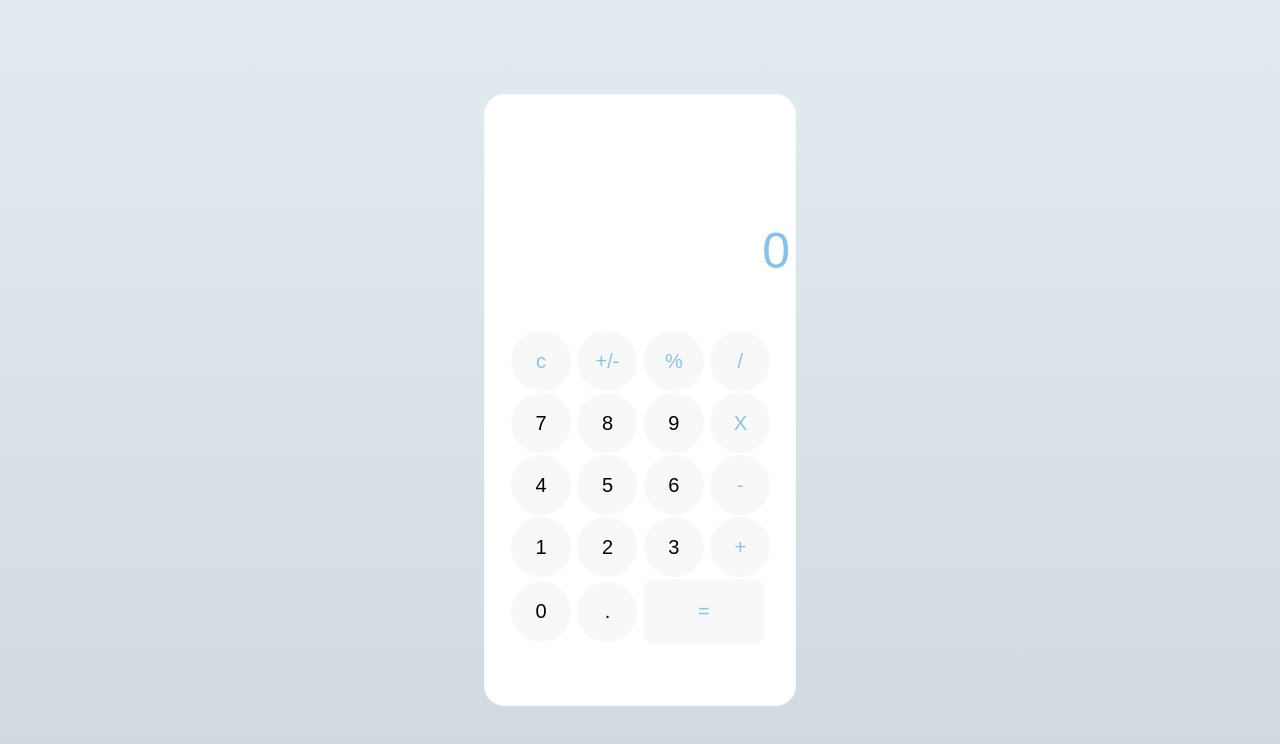
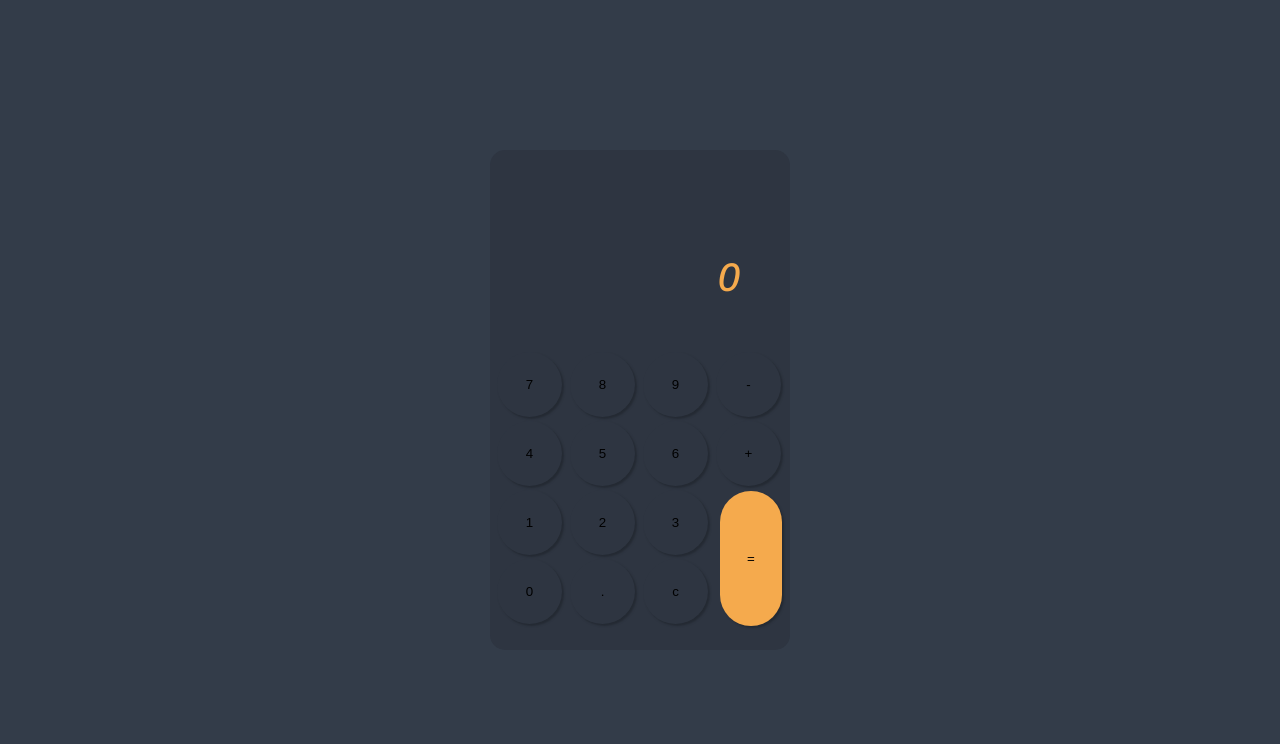
Before and after one commit to snowingt/calculadora, a plain HTML site: page index.html in a window 1280 px wide. Drawn offline with nearby package versions, Linux system fonts and the light colour scheme.

Commit message:
Add files via upload

```diff
--- a/index.html
+++ b/index.html
@@ -4,40 +4,50 @@
     <meta charset="UTF-8">
     <meta http-equiv="X-UA-Compatible" content="IE=edge">
     <meta name="viewport" content="width=device-width, initial-scale=1.0">
+    <link rel="preconnect" href="https://fonts.googleapis.com">
+<link rel="preconnect" href="https://fonts.gstatic.com" crossorigin>
+<link href="https://fonts.googleapis.com/css2?family=Arimo:ital,wght@1,500&family=Quicksand:wght@300;400;700&family=Roboto:wght@400;700&family=Shadows+Into+Light&display=swap" rel="stylesheet">
     <link rel="stylesheet" href="./style.css">
-    <title>calculadora</title>
+    <title>calculatorV1</title>
 </head>
-<body >
+<body>
     <div class="container">
         <main>
-            <header>
-                <p id="resultado">0</p>
-            </header>
-            <section id="buttons">
+          <div class="result"><p id="display">0</p> </div>
 
-               <button class="button  nunb  btn--color" type="button">c</button>
-               <button class="button  nunb  btn--color" type="button">
-                +/-
-               </button>
-               <button class="button  nunb  btn--color" type="button">%</button>
-               <button class="button  nunb  btn--color" type="button">/</button>
-               <button class="button  nunb" type="button">7</button>
-               <button class="button  nunb" type="button">8</button>
-               <button class="button  nunb" type="button">9</button>
-               <button class="button  nunb  btn--color" type="button">X</button>
-               <button class="button  nunb" type="button">4</button>
-               <button class="button  nunb" type="button">5</button>
-               <button class="button  nunb" type="button">6</button>
-               <button class="button  nunb  btn--color" type="button">-</button>
-               <button class="button  nunb" type="button">1</button>
-               <button class="button  nunb" type="button">2</button>
-               <button class="button  nunb  " type="button">3</button>
-               <button class="button  nunb  btn--color" type="button">+</button>
-               <button class="button  nunb" type="button">0</button>
-               <button class="button  nunb" type="button">.</button>
-               <button class="button  nunb  btn--color  button--result" type="button">=</button>
 
-            </section>
+
+               <div class="buttons">
+                <div class="btn--flex">
+                <button class="btn  btn--add ">7</button>
+                <button class="btn  btn--add ">8</button>
+                <button class="btn  btn--add">9</button>
+                <button class="btn">-</button>
+            </div>
+            <div class="btn--flex">
+                <button class="btn  btn--add">4</button>
+                <button class="btn  btn--add">5</button>
+                <button class="btn  btn--add">6</button>
+                <button class="btn  btn--add">+</button>
+            </div>
+<div class="btn--flex">
+
+                <button class="btn  btn--add">1</button>
+                <button class="btn  btn--add">2</button>
+                <button class="btn  btn--add">3</button>
+                <button class="equals  btn--add">=</button>
+            </div>
+            <div class="btn--flex">
+                <button class="btn  btn--add">0</button>
+                <button class="btn  btn--add">.</button>
+                <button class="btn  btn--add">c</button>
+
+            </div>
+
+
+            </div>
+
+
         </main>
     </div>
     <script src="./index.js"></script>
--- a/index.js
+++ b/index.js
@@ -1,50 +1,65 @@
-window.addEventListener('load', ()=>{/*escuchamos cuando cargue el js*/
 
-/*creamos dos constante una para buscar el display y otro los botoness*/
-    const p = document.querySelector("#resultado")
-    const button=document.getElementsByClassName("button")
 
-    /*creamos otra constante para convertir el htmlcollection a un array*/
-    const keypadButtonsArray = Array.from(button)
+window.addEventListener('load',()=>{ //we listen to load the js
 
-    /*iteramos el array de botones*/
-    keypadButtonsArray.forEach(buttons => {
 
-        /*a cada boton le agregamos un listener*/
-       buttons.addEventListener('click', ()=>{
-        calculadora(buttons,p)
-       })
+    //We create two constants, one for the display and one for the buttons.
+    const p = document.getElementById('display');
+    const button= document.getElementsByClassName('btn--add');
 
-    });
+
+    //
+    const keypasButtons= Array.from(button);
+
+
+    //we iterate the array
+    keypasButtons.forEach(buttons=>{
+
+        //add a listener to the buttons
+        buttons.addEventListener('click',()=>{
+            calculator(buttons,p)
+
+
+
+
+        })
+    })
+
+
+
+
+
 
 
 })
 
-/*aqui las funciones*/
 
-function calculadora(buttons,p){
+function calculator(buttons,p){
 
     switch(buttons.innerHTML){
         case"c":
-        borrar(p);
+        clear(p);
         break;
         case"=":
-        calcular(p)
+        result(p)
         break;
         default:
-            actualizar(p,buttons)
+            update(p,buttons)
             break;
     }
 }
-function calcular(p){
+function result(p){
   p.innerHTML=  eval(p.innerHTML)
+
+
+
 }
-function actualizar(p,buttons){
+function update(p,buttons){
     if(p.innerHTML==0){
         p.innerHTML='';
     }
     p.innerHTML+=buttons.innerHTML
 }
-function borrar(p){
+function clear(p){
     p.innerHTML=0;
 }
--- a/style.css
+++ b/style.css
@@ -1,88 +1,84 @@
+:root{
+    --color--btn:#f5aa4d;
+    --color--bacgronud:#2e3541;
+    collor--bacgroud--light:#e3e7e9;
+}
+
+
+
+
+
+
+
 *{
+    margin: 0;
     padding: 0;
-    margin: 0;
-
 }
-:root{
-    --color-base:#F8F8F8;
-    --color-operadores:#85C4E8;
+.container{
+    width: 100%;
+    height: 100vh;
+    display: grid;
+    place-content: center;
+    background-color: #333c49;
+}
+main{
+    width: 300px;
+    height: 500px;
+    background: var(--color--bacgronud);
+    border-radius: 15px;
 
 
 }
-body{
-    font-size: 65.2;
-    font-family: sans-serif;
+.result{
+    width: 250px;
+    height: 150px;
+
+    display: flex;
+    align-items: flex-end;
+    justify-content:flex-end;
 }
-.container{
-    background-image: linear-gradient(to top, #cfd9df 0%, #e2ebf0 100%);
+p{
+    color: var(--color--btn);
+    font-family: 'Arimo', sans-serif;
+    font-size: 40px;
+}
+.buttons{
+    margin-top: 50px;
     width: 100%;
-    height: 100vh;
-    display: flex;
-    justify-content: center;
-   align-items: center;
+    height: auto;
+    margin-left: 5px;
 
 }
-main{
-    background-color: white;
-    width: 300px;
-    height: 600px;
-    border-radius: 20px;
-    border: 1px solid var(--color-base);
-    padding: 5px;
-}
-header{
-    width: 100%;
-    height: 30%;
-    background-color: white ;
-    display: flex;
 
-    align-items: flex-end;
-    align-content: flex-end;
+.btn{
+    width: 65px;
+    height: 65px;
+    border: none;
+    border-radius: 100%;
+    margin: 2px;
+    background-color: var(--color--bacgronud);
+    box-shadow: 2px 2px 2px  #242a33;
 
 }
-p{
-    color: #85C4E8;
+.btn:hover{
+    background-color: #282d35;
+    color: var(--color--btn);
+
+
 }
-#resultado{
-    display: flex;
-    width: 100%;
-    font-size: 50px;
-    justify-content: flex-end;
+.equals{
+    width:62px ;
+    height: 135px;
+    border-radius: 50px;
+    border: none;
+    margin-bottom: 30px;
+    margin-left: 10px;
+    margin-top: 3px;
+    position: absolute;
+    background-color: var(--color--btn);
+    box-shadow: 2px 2px 2px  #242a33;
 }
-#buttons{
-    margin-top: 50px;
-    margin-left: 20px;
+.equals:hover{
+    background-color:#ee9324;
+    box-shadow: 3px 4px #242931  ;
 }
-.button{
-    margin-bottom: 3px;
-    margin: 1px;
-    background-color:var(--color-base);
-    border-radius: 100%;
-    border:transparent ;
-    font-weight: 500;
-font-size: 20px;
-   width: 60px;
-   height: 60px;
-}
-.btn--color{
-color: #85C4E8;
-}
-.button:hover{
-    background-color: #F2F2F2;
-}
-.button--result{
-    border: transparent;
-    border-radius: 10px;
-    width: 120px;
-    height: 65px;
-}
-.button--result:hover{
-    color: black;
-    background: #85C4E8;
-}
-@media screen and (max-width: 293px){
-    .button{
-        width: 50px;
-        height: 50px;
-    }
-}
```
